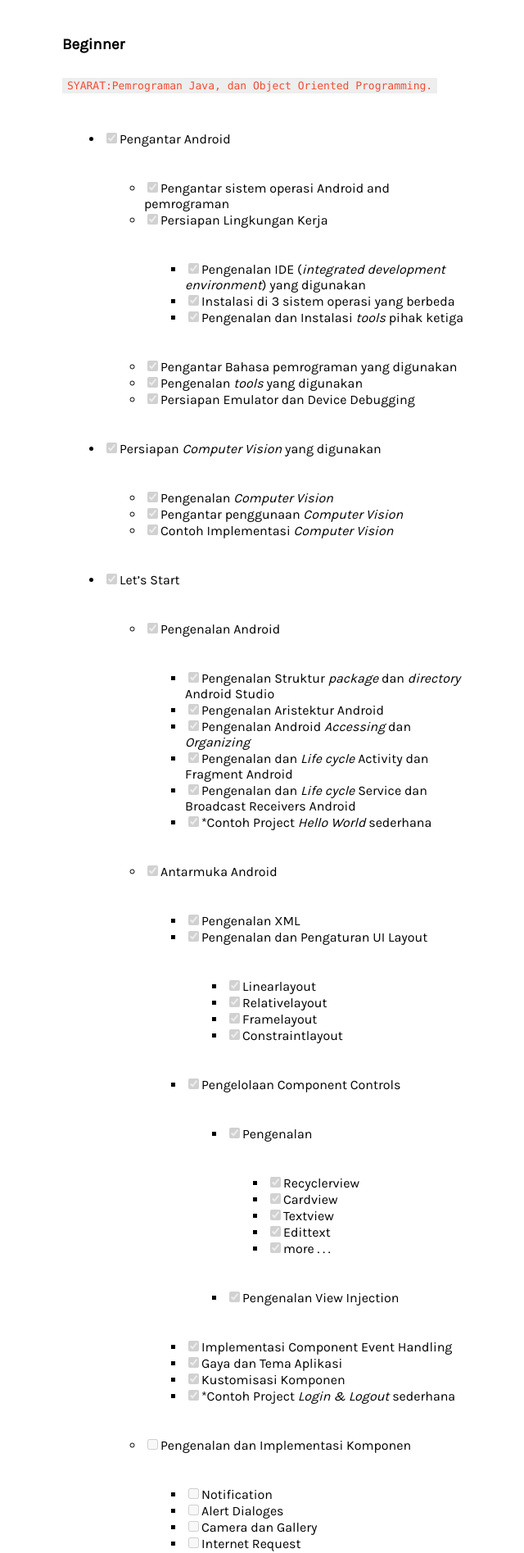
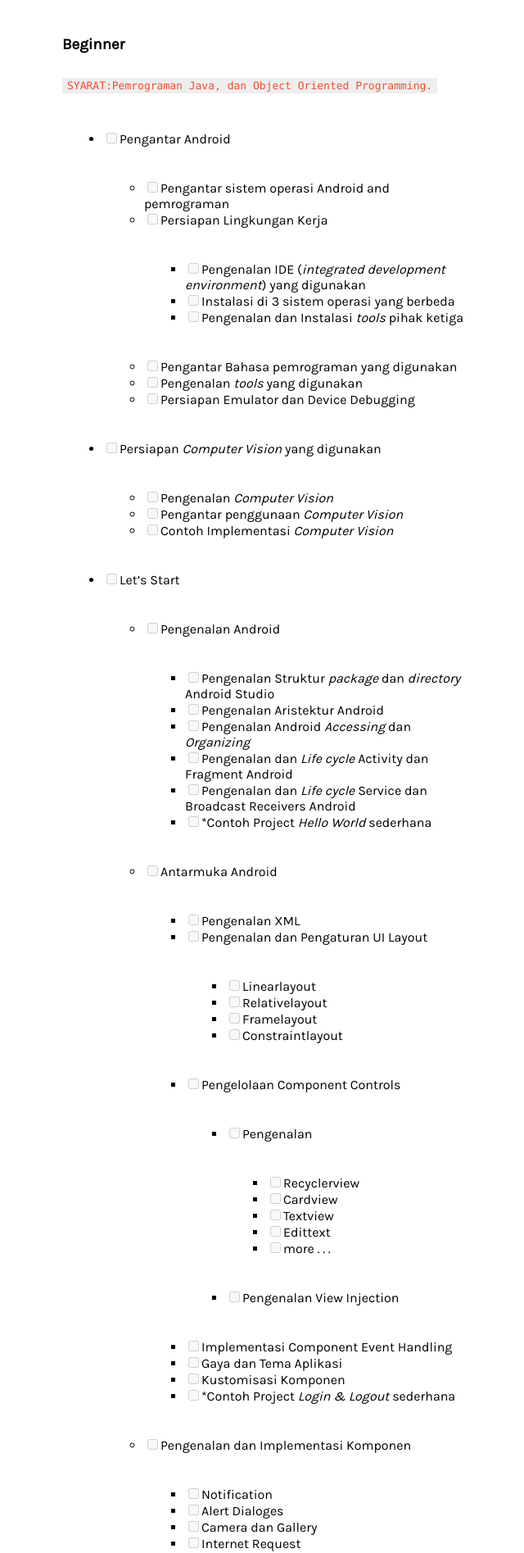
Before and after one commit to abraincode/abraincode.github.io, a Jekyll site: the page built from _posts/2017-02-23-silabus-android.md, in a window 1280 px wide. Shown: the part 332-2227 px from the top of the page at 82% size, without its empty margins (314-954 px from the left). Built offline with Jekyll 4.4.1, drawn with Linux system fonts in a browser that asks for light colours.

Commit message:
update checklist

```diff
--- a/_posts/2017-02-23-silabus-android.md
+++ b/_posts/2017-02-23-silabus-android.md
@@ -9,46 +9,46 @@ updated: 2017-02-23 08:07
 ### Beginner
 
 `SYARAT:Pemrograman Java, dan Object Oriented Programming.`
-- [x] Pengantar Android
-  - [x] Pengantar sistem operasi Android and pemrograman
-  - [x] Persiapan Lingkungan Kerja
-    - [x] Pengenalan IDE (_integrated development environment_) yang digunakan
-    - [x] Instalasi di 3 sistem operasi yang berbeda
-    - [x] Pengenalan dan Instalasi _tools_ pihak ketiga
-  - [x] Pengantar Bahasa pemrograman yang digunakan
-  - [x] Pengenalan _tools_ yang digunakan
-  - [x] Persiapan Emulator dan Device Debugging
-- [x] Persiapan _Computer Vision_ yang digunakan
-  - [x] Pengenalan _Computer Vision_
-  - [x] Pengantar penggunaan _Computer Vision_
-  - [x] Contoh Implementasi _Computer Vision_
-- [x] Let's Start
-  - [x] Pengenalan Android
-    - [x] Pengenalan Struktur _package_ dan _directory_ Android Studio
-    - [x] Pengenalan Aristektur Android
-    - [x] Pengenalan Android _Accessing_ dan _Organizing_
-    - [x] Pengenalan dan _Life cycle_ Activity dan Fragment Android
-    - [x] Pengenalan dan _Life cycle_ Service dan Broadcast Receivers Android
-    - [x] *Contoh Project _Hello World_ sederhana
-  - [x] Antarmuka Android
-    - [x] Pengenalan XML
-    - [x] Pengenalan dan Pengaturan UI Layout
-      - [x] Linearlayout
-      - [x] Relativelayout
-      - [x] Framelayout
-      - [x] Constraintlayout
-    - [x] Pengelolaan Component Controls
-      - [x] Pengenalan
-        - [x] Recyclerview
-        - [x] Cardview
-        - [x] Textview
-        - [x] Edittext
-        - [x] more . . .
-      - [x] Pengenalan View Injection
-    - [x] Implementasi Component Event Handling
-    - [x] Gaya dan Tema Aplikasi
-    - [x] Kustomisasi Komponen
-    - [x] *Contoh Project _Login & Logout_ sederhana
+- [ ] Pengantar Android
+  - [ ] Pengantar sistem operasi Android and pemrograman
+  - [ ] Persiapan Lingkungan Kerja
+    - [ ] Pengenalan IDE (_integrated development environment_) yang digunakan
+    - [ ] Instalasi di 3 sistem operasi yang berbeda
+    - [ ] Pengenalan dan Instalasi _tools_ pihak ketiga
+  - [ ] Pengantar Bahasa pemrograman yang digunakan
+  - [ ] Pengenalan _tools_ yang digunakan
+  - [ ] Persiapan Emulator dan Device Debugging
+- [ ] Persiapan _Computer Vision_ yang digunakan
+  - [ ] Pengenalan _Computer Vision_
+  - [ ] Pengantar penggunaan _Computer Vision_
+  - [ ] Contoh Implementasi _Computer Vision_
+- [ ] Let's Start
+  - [ ] Pengenalan Android
+    - [ ] Pengenalan Struktur _package_ dan _directory_ Android Studio
+    - [ ] Pengenalan Aristektur Android
+    - [ ] Pengenalan Android _Accessing_ dan _Organizing_
+    - [ ] Pengenalan dan _Life cycle_ Activity dan Fragment Android
+    - [ ] Pengenalan dan _Life cycle_ Service dan Broadcast Receivers Android
+    - [ ] *Contoh Project _Hello World_ sederhana
+  - [ ] Antarmuka Android
+    - [ ] Pengenalan XML
+    - [ ] Pengenalan dan Pengaturan UI Layout
+      - [ ] Linearlayout
+      - [ ] Relativelayout
+      - [ ] Framelayout
+      - [ ] Constraintlayout
+    - [ ] Pengelolaan Component Controls
+      - [ ] Pengenalan
+        - [ ] Recyclerview
+        - [ ] Cardview
+        - [ ] Textview
+        - [ ] Edittext
+        - [ ] more . . .
+      - [ ] Pengenalan View Injection
+    - [ ] Implementasi Component Event Handling
+    - [ ] Gaya dan Tema Aplikasi
+    - [ ] Kustomisasi Komponen
+    - [ ] *Contoh Project _Login & Logout_ sederhana
   - [ ] Pengenalan dan Implementasi Komponen
     - [ ] Notification
     - [ ] Alert Dialoges
```
